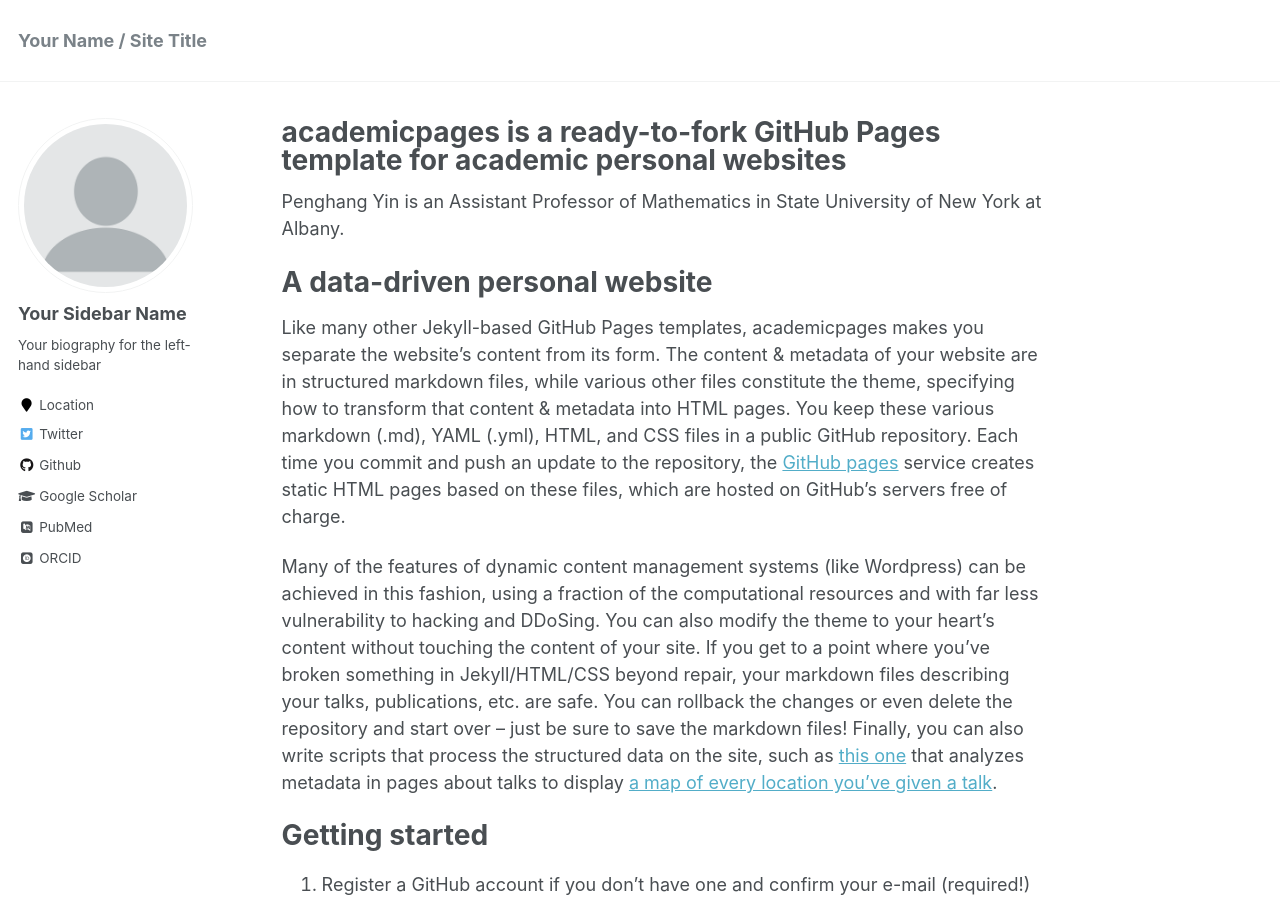
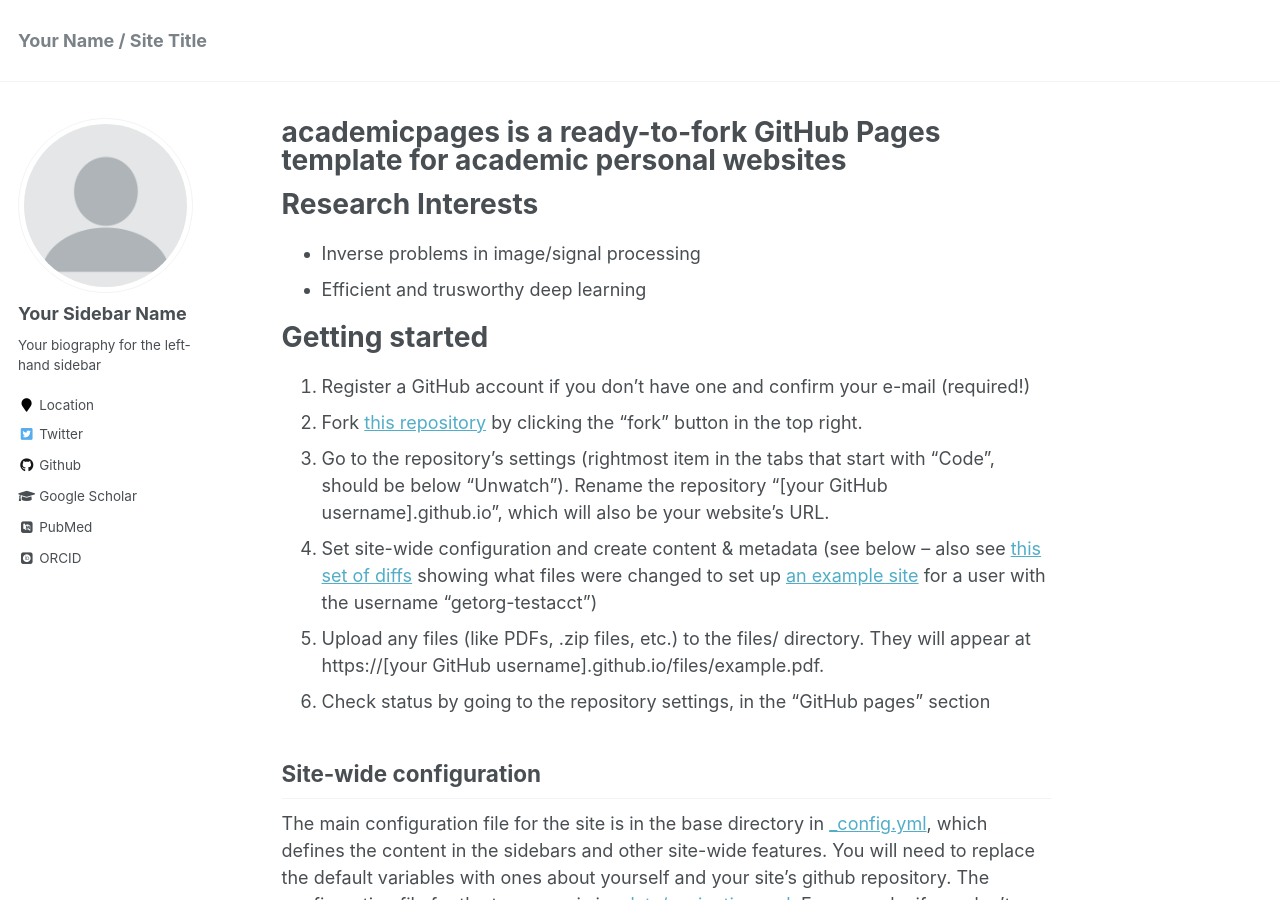
Before and after one commit to yin-penghang/yin-penghang.github.io, a Jekyll site: the page built from _pages/about.md, in a window 1280 px wide and 900 px high. Built offline with Jekyll 4.4.1, drawn with Linux system fonts in a browser that asks for light colours; some web fonts are replaced.

Commit message:
Update about.md

```diff
--- a/_pages/about.md
+++ b/_pages/about.md
@@ -8,13 +8,11 @@
   - /about.html
 ---
 
-Penghang Yin is an Assistant Professor of Mathematics in State University of New York at Albany.
 
-A data-driven personal website
+Research Interests
 ======
-Like many other Jekyll-based GitHub Pages templates, academicpages makes you separate the website's content from its form. The content & metadata of your website are in structured markdown files, while various other files constitute the theme, specifying how to transform that content & metadata into HTML pages. You keep these various markdown (.md), YAML (.yml), HTML, and CSS files in a public GitHub repository. Each time you commit and push an update to the repository, the [GitHub pages](https://pages.github.com/) service creates static HTML pages based on these files, which are hosted on GitHub's servers free of charge.
-
-Many of the features of dynamic content management systems (like Wordpress) can be achieved in this fashion, using a fraction of the computational resources and with far less vulnerability to hacking and DDoSing. You can also modify the theme to your heart's content without touching the content of your site. If you get to a point where you've broken something in Jekyll/HTML/CSS beyond repair, your markdown files describing your talks, publications, etc. are safe. You can rollback the changes or even delete the repository and start over -- just be sure to save the markdown files! Finally, you can also write scripts that process the structured data on the site, such as [this one](https://github.com/academicpages/academicpages.github.io/blob/master/talkmap.ipynb) that analyzes metadata in pages about talks to display [a map of every location you've given a talk](https://academicpages.github.io/talkmap.html).
+ - Inverse problems in image/signal processing
+ - Efficient and trusworthy deep learning
 
 Getting started
 ======
```
